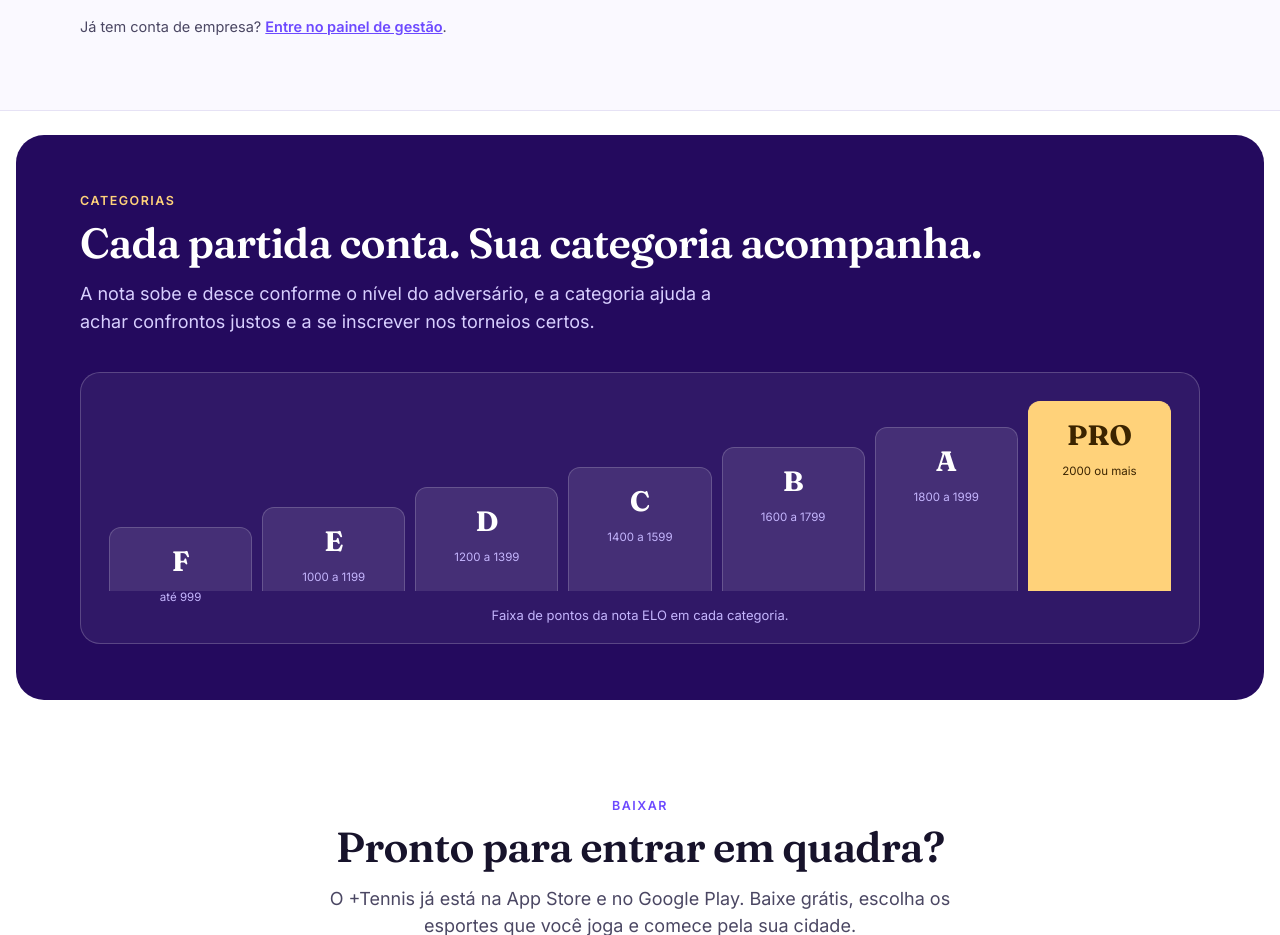
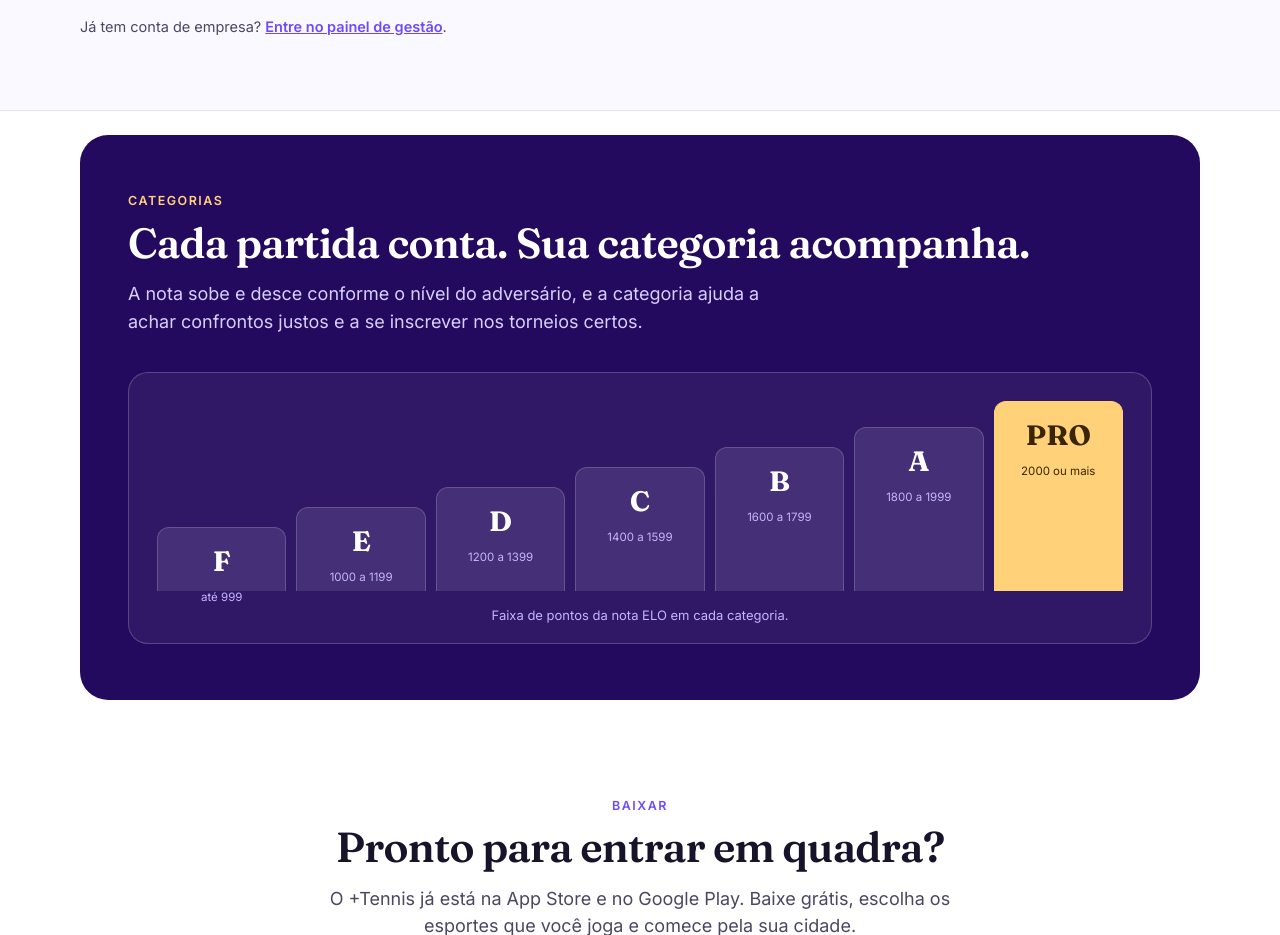
Before and after one commit to MaisTennisApp/maistennis-site, a website: page index.html in a window 1280 px wide. Shown: the part 3822-4757 px from the top of the page. Drawn offline with Linux system fonts and the light colour scheme.

Commit message:
Site: bloco das categorias alinhado à largura do conteúdo
Co-Authored-By: Claude Sonnet 5.5 <noreply@anthropic.com>

```diff
--- a/assets/novo-home.css
+++ b/assets/novo-home.css
@@ -246,3 +246,5 @@ footer{border-top:1px solid var(--line);padding-block:30px 40px;margin-inline:ca
 /* categorias: bloco arredondado dentro das margens, como as demais seções */
 section.cat-band{margin-inline:0;padding-inline:clamp(20px,4vw,48px);padding-block:56px;border-radius:28px;margin-block:24px}
 @media (max-width:700px){section.cat-band{padding-block:36px;border-radius:22px}}
+
+section.cat-band{max-width:1120px;margin-inline:auto;box-sizing:border-box}
```
